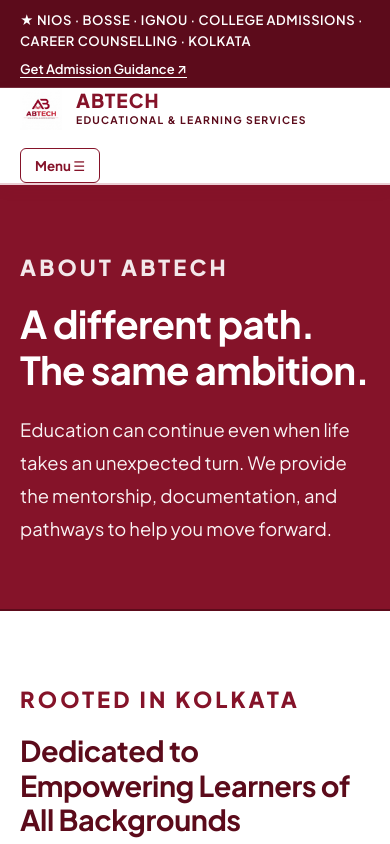
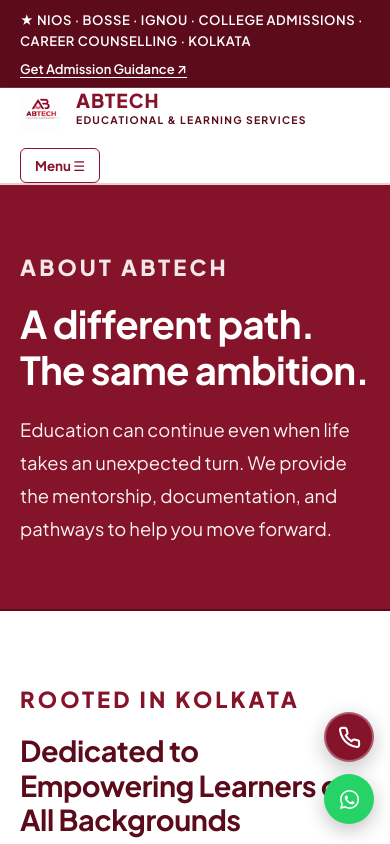
Before and after one commit to RishavLahiri10/ABtech_new, a React (Vite) app: page /about in a window 390 px wide. Shown: the top 844 px of the page. Built offline with nearby package versions, Linux system fonts and the light colour scheme.

Commit message:
chat and call icons designed

```diff
--- a/src/App.jsx
+++ b/src/App.jsx
@@ -7,7 +7,12 @@
   Routes,
   useLocation,
 } from 'react-router-dom';
-import { Brand, Footer, AdmissionInquiryModal } from './components';
+import {
+  Brand,
+  Footer,
+  AdmissionInquiryModal,
+  FloatingContactButtons,
+} from './components';
 import { institute } from './content';
 import Home from './pages/Home';
 import About from './pages/About';
@@ -460,6 +465,8 @@
         }}
         config={inquiryConfig}
       />
+
+      <FloatingContactButtons />
     </>
   );
 }
--- a/src/components.jsx
+++ b/src/components.jsx
@@ -410,3 +410,60 @@
     </div>
   );
 }
+
+export function FloatingContactButtons() {
+  const whatsappNumber = '917980874530';
+  const callNumber = '+917980874530';
+  const defaultMessage = encodeURIComponent('Hello ABTECH, I would like to inquire about admissions and courses.');
+
+  return (
+    <div className="floating-contact-wrap" role="region" aria-label="Quick WhatsApp and Phone Contact">
+      {/* Direct Call Button */}
+      <a
+        href={`tel:${callNumber}`}
+        className="floating-btn floating-btn-call"
+        aria-label="Call ABTECH Counsellor (+91 7980874530)"
+        title="Call Us Now (+91 7980874530)"
+      >
+        <span className="floating-tooltip">Call Us: +91 7980874530</span>
+        <svg
+          className="floating-icon"
+          width="24"
+          height="24"
+          viewBox="0 0 24 24"
+          fill="none"
+          stroke="currentColor"
+          strokeWidth="2.2"
+          strokeLinecap="round"
+          strokeLinejoin="round"
+          aria-hidden="true"
+        >
+          <path d="M22 16.92v3a2 2 0 0 1-2.18 2 19.79 19.79 0 0 1-8.63-3.07 19.5 19.5 0 0 1-6-6 19.79 19.79 0 0 1-3.07-8.67A2 2 0 0 1 4.11 2h3a2 2 0 0 1 2 1.72 12.84 12.84 0 0 0 .7 2.81 2 2 0 0 1-.45 2.11L8.09 9.91a16 16 0 0 0 6 6l1.27-1.27a2 2 0 0 1 2.11-.45 12.84 12.84 0 0 0 2.81.7A2 2 0 0 1 22 16.92z"></path>
+        </svg>
+      </a>
+
+      {/* WhatsApp Button */}
+      <a
+        href={`https://wa.me/${whatsappNumber}?text=${defaultMessage}`}
+        target="_blank"
+        rel="noopener noreferrer"
+        className="floating-btn floating-btn-whatsapp"
+        aria-label="Chat with ABTECH on WhatsApp"
+        title="Chat on WhatsApp"
+      >
+        <span className="floating-tooltip">Chat on WhatsApp</span>
+        <span className="floating-pulse-ring" aria-hidden="true"></span>
+        <svg
+          className="floating-icon"
+          width="26"
+          height="26"
+          viewBox="0 0 24 24"
+          fill="currentColor"
+          aria-hidden="true"
+        >
+          <path d="M12.04 2C6.58 2 2.13 6.45 2.13 11.91C2.13 13.66 2.59 15.36 3.45 16.86L2.05 22L7.3 20.63C8.75 21.41 10.38 21.82 12.04 21.82C17.5 21.82 21.95 17.37 21.95 11.91C21.95 6.45 17.5 2 12.04 2ZM12.04 20.13C10.53 20.13 9.07 19.72 7.8 18.96L7.49 18.78L4.38 19.6L5.21 16.57L5.01 16.25C4.19 14.93 3.75 13.44 3.75 11.91C3.75 7.34 7.47 3.62 12.04 3.62C16.61 3.62 20.33 7.34 20.33 11.91C20.33 16.48 16.61 20.13 12.04 20.13ZM16.61 14.39C16.36 14.26 15.13 13.66 14.9 13.58C14.67 13.49 14.51 13.45 14.34 13.7C14.18 13.95 13.7 14.51 13.55 14.68C13.41 14.85 13.26 14.87 13.01 14.74C12.76 14.62 11.97 14.36 11.02 13.52C10.29 12.87 9.8 12.07 9.65 11.82C9.5 11.57 9.63 11.44 9.76 11.31C9.87 11.2 10.01 11.02 10.13 10.88C10.26 10.73 10.3 10.63 10.38 10.46C10.46 10.3 10.42 10.15 10.36 10.03C10.3 9.9 9.81 8.7 9.61 8.2C9.41 7.72 9.21 7.78 9.06 7.77C8.92 7.77 8.75 7.76 8.59 7.76C8.42 7.76 8.16 7.82 7.93 8.07C7.71 8.32 7.07 8.91 7.07 10.13C7.07 11.35 7.95 12.52 8.08 12.69C8.2 12.86 9.83 15.36 12.31 16.43C12.9 16.69 13.36 16.84 13.72 16.95C14.32 17.14 14.86 17.11 15.29 17.05C15.77 16.98 16.77 16.44 16.98 15.86C17.18 15.27 17.18 14.77 17.12 14.67C17.06 14.57 16.86 14.51 16.61 14.39Z" />
+        </svg>
+      </a>
+    </div>
+  );
+}
--- a/src/styles.css
+++ b/src/styles.css
@@ -2838,6 +2838,163 @@
   }
 }
 
+/* ==========================================================================
+   Global Floating Contact (WhatsApp & Direct Call)
+   ========================================================================== */
+
+.floating-contact-wrap {
+  position: fixed;
+  bottom: 26px;
+  right: 24px;
+  display: flex;
+  flex-direction: column;
+  align-items: center;
+  gap: 14px;
+  z-index: 9999;
+  pointer-events: auto;
+}
+
+.floating-btn {
+  position: relative;
+  width: 54px;
+  height: 54px;
+  border-radius: 50%;
+  display: flex;
+  align-items: center;
+  justify-content: center;
+  box-shadow: 0 6px 20px rgba(0, 0, 0, 0.24);
+  transition: all 0.28s cubic-bezier(0.34, 1.56, 0.64, 1);
+  text-decoration: none;
+  cursor: pointer;
+  -webkit-tap-highlight-color: transparent;
+}
+
+.floating-btn:hover {
+  transform: translateY(-4px) scale(1.08);
+  box-shadow: 0 10px 28px rgba(0, 0, 0, 0.32);
+}
+
+.floating-btn:active {
+  transform: scale(0.92);
+}
+
+/* WhatsApp Button */
+.floating-btn-whatsapp {
+  background: #25d366;
+  color: #ffffff !important;
+}
+
+.floating-btn-whatsapp:hover {
+  background: #20ba5a;
+}
+
+/* Direct Call Button */
+.floating-btn-call {
+  background: var(--maroon);
+  color: #ffffff !important;
+  border: 2px solid rgba(255, 255, 255, 0.3);
+}
+
+.floating-btn-call:hover {
+  background: var(--maroon-dark);
+}
+
+.floating-icon {
+  width: 26px;
+  height: 26px;
+  display: block;
+}
+
+/* Tooltip on Hover */
+.floating-tooltip {
+  position: absolute;
+  right: calc(100% + 12px);
+  top: 50%;
+  transform: translateY(-50%) translateX(6px);
+  background: rgba(26, 8, 12, 0.94);
+  color: #ffffff;
+  padding: 6px 12px;
+  font-size: 0.8rem;
+  font-weight: 700;
+  white-space: nowrap;
+  border-radius: 6px;
+  box-shadow: 0 4px 14px rgba(0, 0, 0, 0.2);
+  opacity: 0;
+  visibility: hidden;
+  pointer-events: none;
+  transition: opacity 0.2s ease, transform 0.2s ease, visibility 0.2s;
+  backdrop-filter: blur(4px);
+  border: 1px solid rgba(255, 255, 255, 0.12);
+}
+
+.floating-tooltip::after {
+  content: '';
+  position: absolute;
+  left: 100%;
+  top: 50%;
+  transform: translateY(-50%);
+  border-width: 5px;
+  border-style: solid;
+  border-color: transparent transparent transparent rgba(26, 8, 12, 0.94);
+}
+
+.floating-btn:hover .floating-tooltip {
+  opacity: 1;
+  visibility: visible;
+  transform: translateY(-50%) translateX(0);
+}
+
+/* Subtle Pulse Glow for WhatsApp */
+.floating-pulse-ring {
+  position: absolute;
+  top: 0;
+  left: 0;
+  width: 100%;
+  height: 100%;
+  border-radius: 50%;
+  border: 2px solid #25d366;
+  opacity: 0.7;
+  animation: waPulseRing 2.6s cubic-bezier(0.25, 1, 0.5, 1) infinite;
+  pointer-events: none;
+}
+
+@keyframes waPulseRing {
+  0% {
+    transform: scale(0.95);
+    opacity: 0.8;
+  }
+  60% {
+    transform: scale(1.4);
+    opacity: 0;
+  }
+  100% {
+    transform: scale(1.4);
+    opacity: 0;
+  }
+}
+
+@media (max-width: 768px) {
+  .floating-contact-wrap {
+    bottom: 20px;
+    right: 16px;
+    gap: 12px;
+  }
+
+  .floating-btn {
+    width: 50px;
+    height: 50px;
+  }
+
+  .floating-icon {
+    width: 23px;
+    height: 23px;
+  }
+
+  .floating-tooltip {
+    display: none;
+  }
+}
+
 @media (prefers-reduced-motion: reduce) {
 
   *,
```
